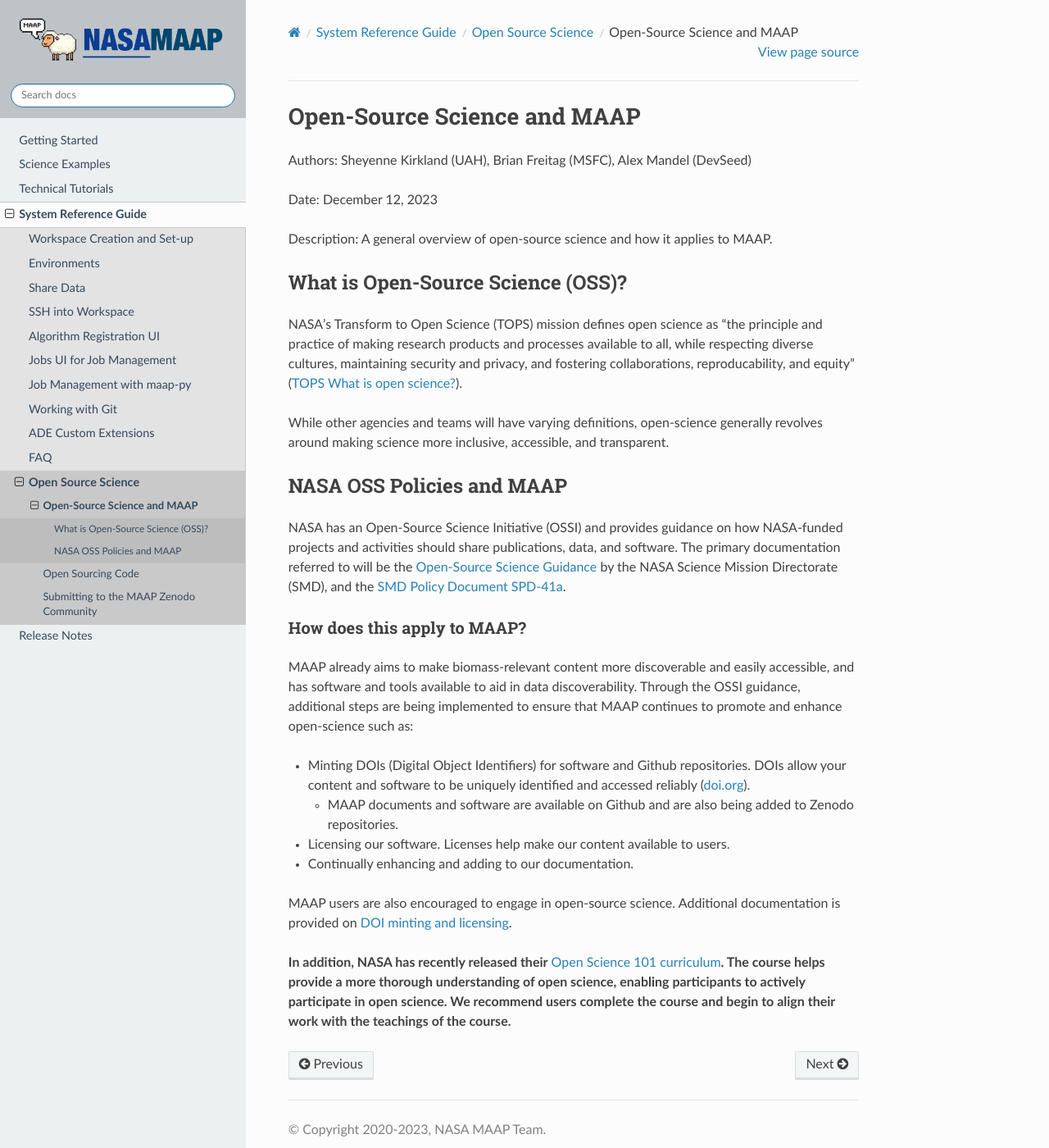
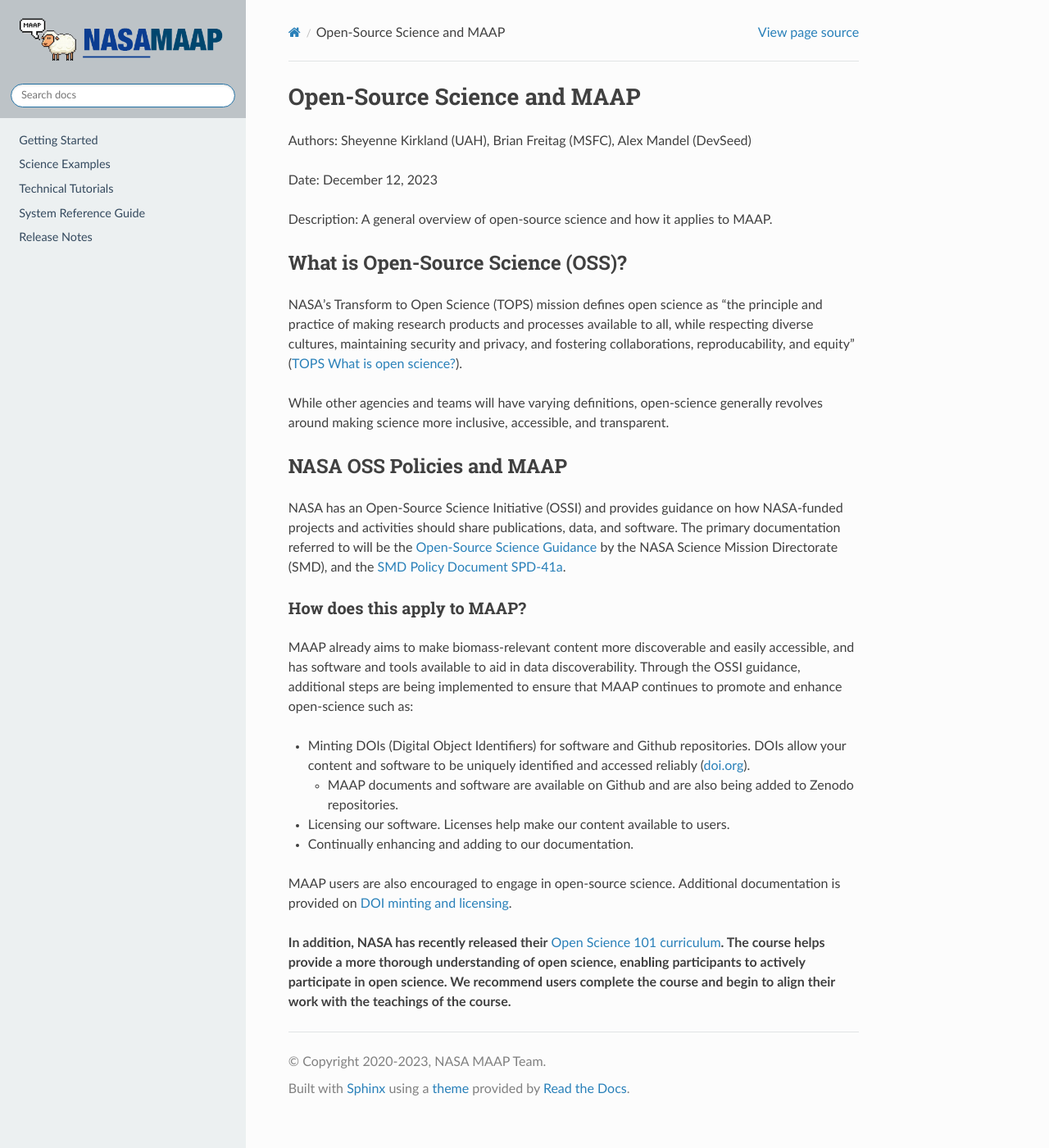
Before and after one commit to MAAP-Project/maap-documentation, a Sphinx documentation site: the page built from docs/source/science/oss_documentation/general_oss.ipynb, in a window 1280 px wide and 1400 px high. Shown: the whole window at 82% size. Built offline with Sphinx 7.4.7 and the Read the Docs theme 2.0.0, drawn with Linux system fonts in a browser that asks for light colours; pages that are not in the unit, such as notebooks, are missing from menus.

Commit message:
move oss to science examples

```diff
--- a/docs/source/science_examples.rst
+++ b/docs/source/science_examples.rst
@@ -17,3 +17,4 @@ Science Examples
   science/AfriSAR/AfriSAR_AGB.ipynb
   science/LVIS/accessing_LVIS_data.ipynb
   science/ESA_CCI/ESA_CCI_V4.ipynb
+  science/oss_documentation.rst
--- a/docs/source/system_reference.rst
+++ b/docs/source/system_reference.rst
@@ -15,4 +15,3 @@ System Reference Guide
   system_reference_guide/work_with_git.ipynb
   system_reference_guide/ade_custom_extensions.rst
   system_reference_guide/faq.rst
-  system_reference_guide/oss_documentation.rst
--- a/docs/source/system_reference_guide/oss_documentation.rst
+++ /dev/null
@@ -1,9 +0,0 @@
-Open Source Science
-=======================================
-
-.. toctree::
-  :maxdepth: 2
-
-  oss_documentation/general_oss.ipynb
-  oss_documentation/doi_and_licensing.ipynb
-  oss_documentation/maap_zenodo.ipynb
```
Also changed, not shown: docs/source/science/oss_documentation/doi_and_licensing.ipynb (renamed from docs/source/system_reference_guide/oss_documentation/doi_and_licensing.ipynb), docs/source/science/oss_documentation/general_oss.ipynb (renamed from docs/source/system_reference_guide/oss_documentation/general_oss.ipynb), docs/source/science/oss_documentation/maap_zenodo.ipynb (renamed from docs/source/system_reference_guide/oss_documentation/maap_zenodo.ipynb).
